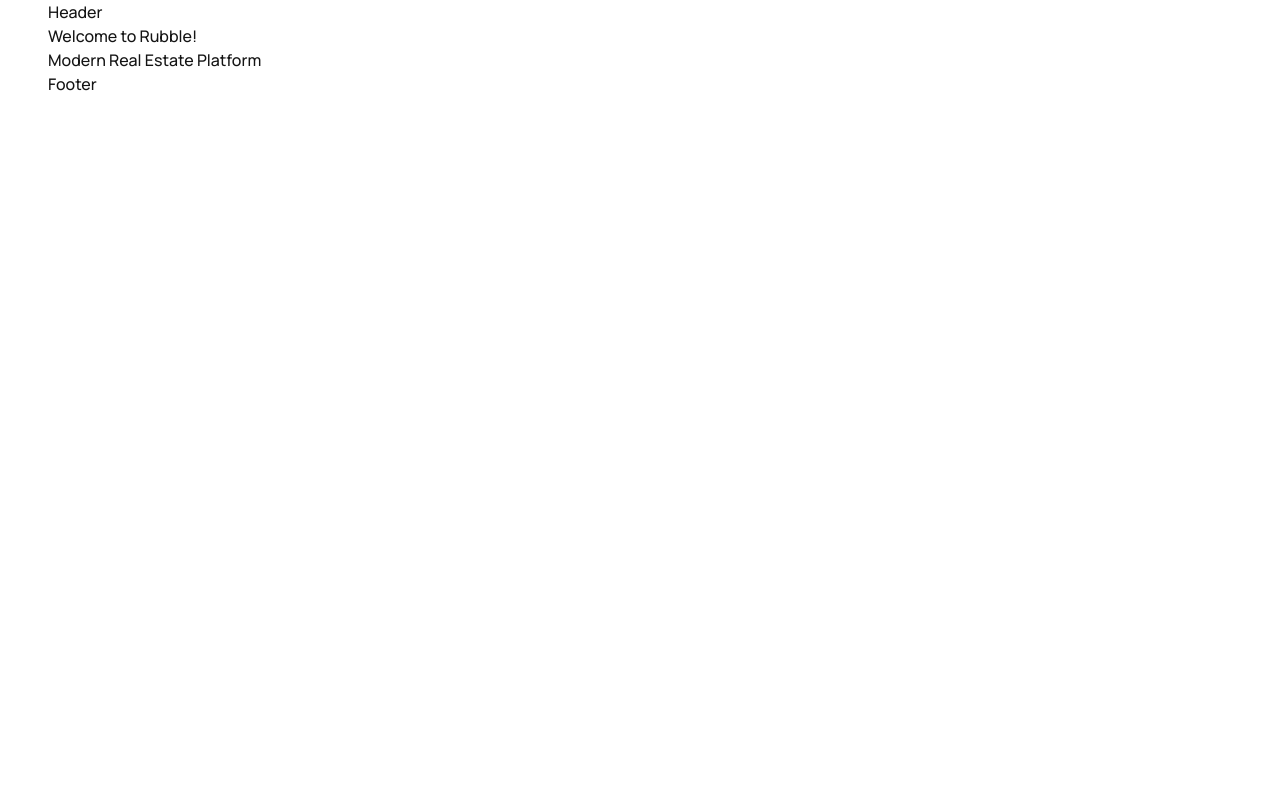
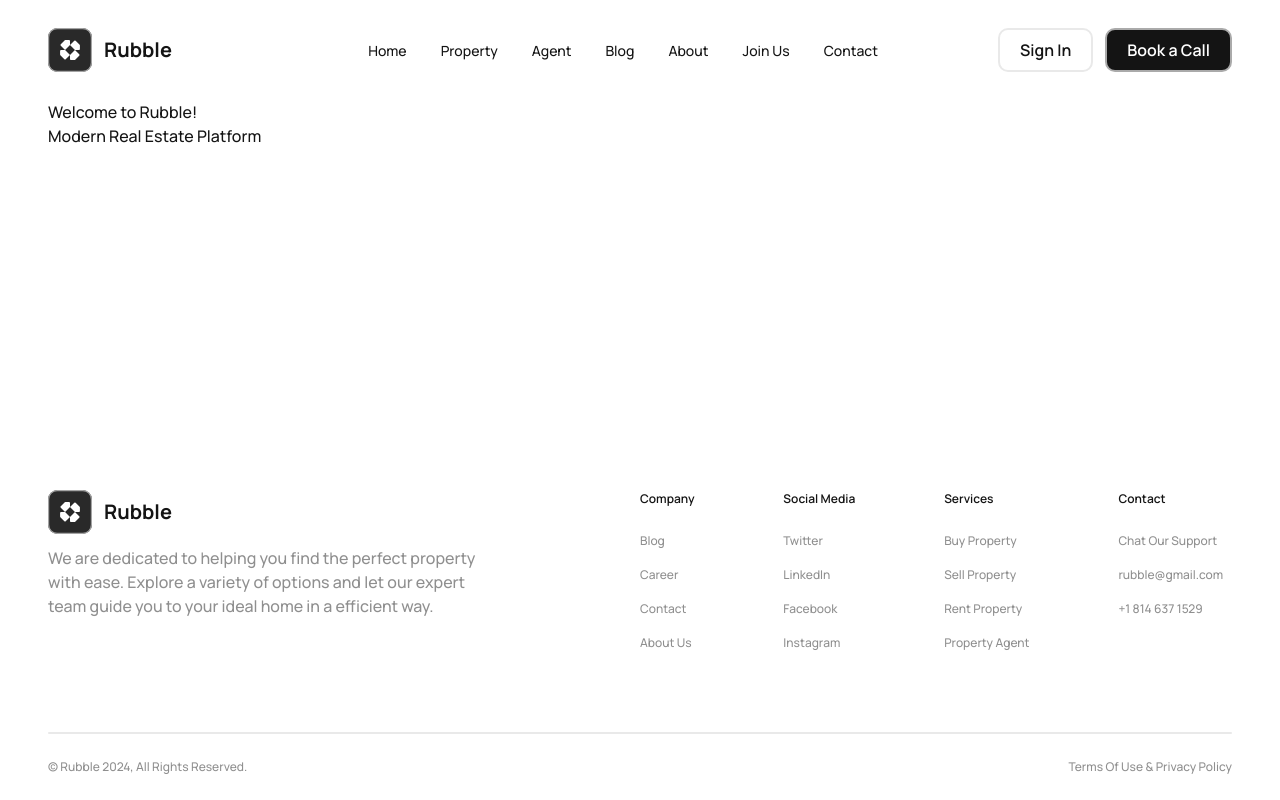
Before and after one commit to hexlabelposition/rubble, a Next.js app: page / in a window 1280 px wide. Built offline with nearby package versions, Linux system fonts and the light colour scheme.

Commit message:
feat(app): connect main header and footer to main layout

```diff
--- a/src/app/(main)/layout.tsx
+++ b/src/app/(main)/layout.tsx
@@ -1,15 +1,18 @@
+import { MainHeader } from '@widgets/header/main'
+import { MainFooter } from '@widgets/footer/main'
+
 import type { ReactNode } from 'react'
 
 interface MainLayoutProps {
   children: ReactNode
 }
 
-export default function MainLayout({ children }: MainLayoutProps) {
+export default function MainLayout({ children }: Readonly<MainLayoutProps>) {
   return (
-    <div className='container'>
-      <header>Header</header>
-      {children}
-      <footer>Footer</footer>
+    <div className='container flex min-h-screen flex-col'>
+      <MainHeader />
+      <div className='flex-1'>{children}</div>
+      <MainFooter />
     </div>
   )
 }
```
